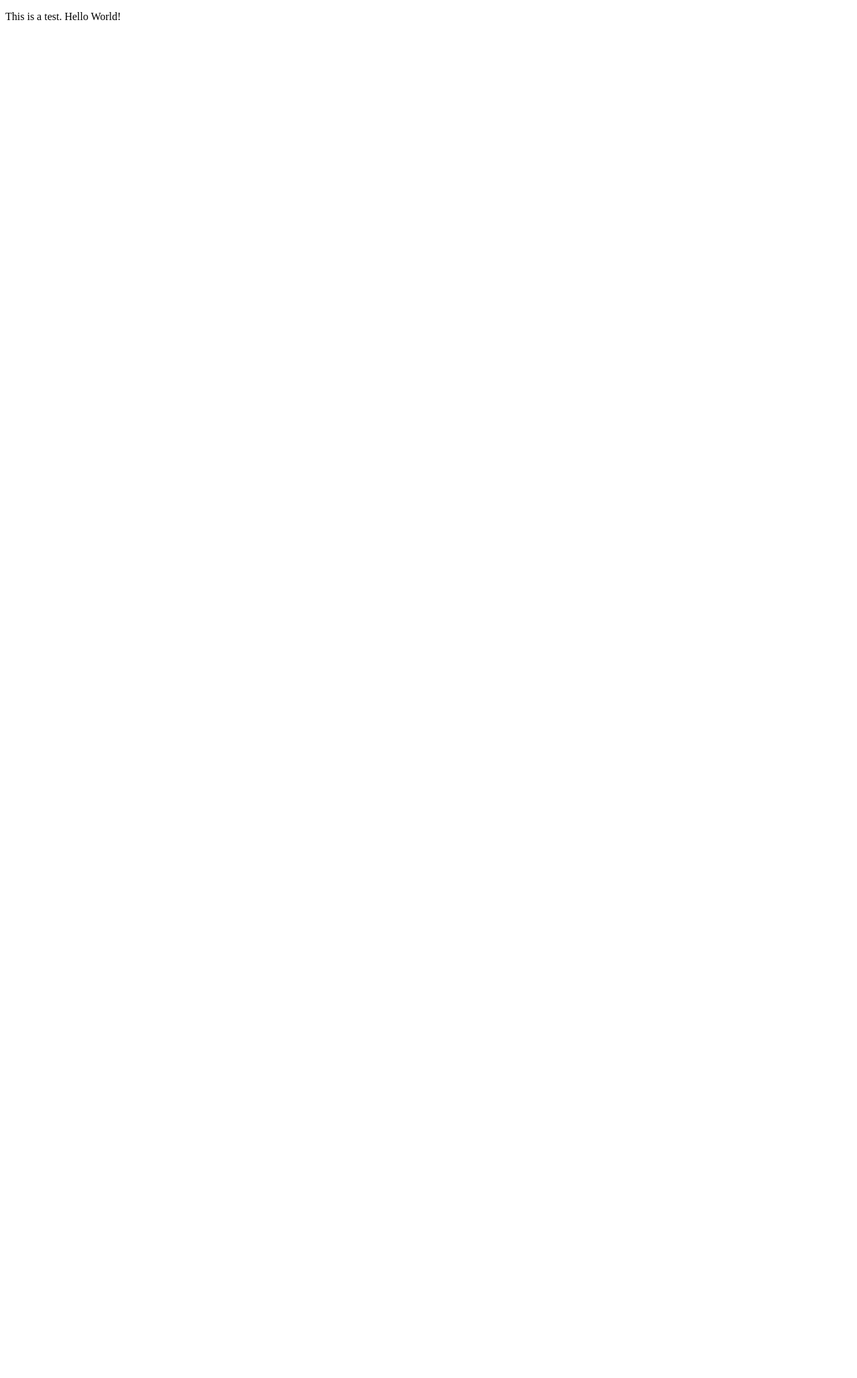
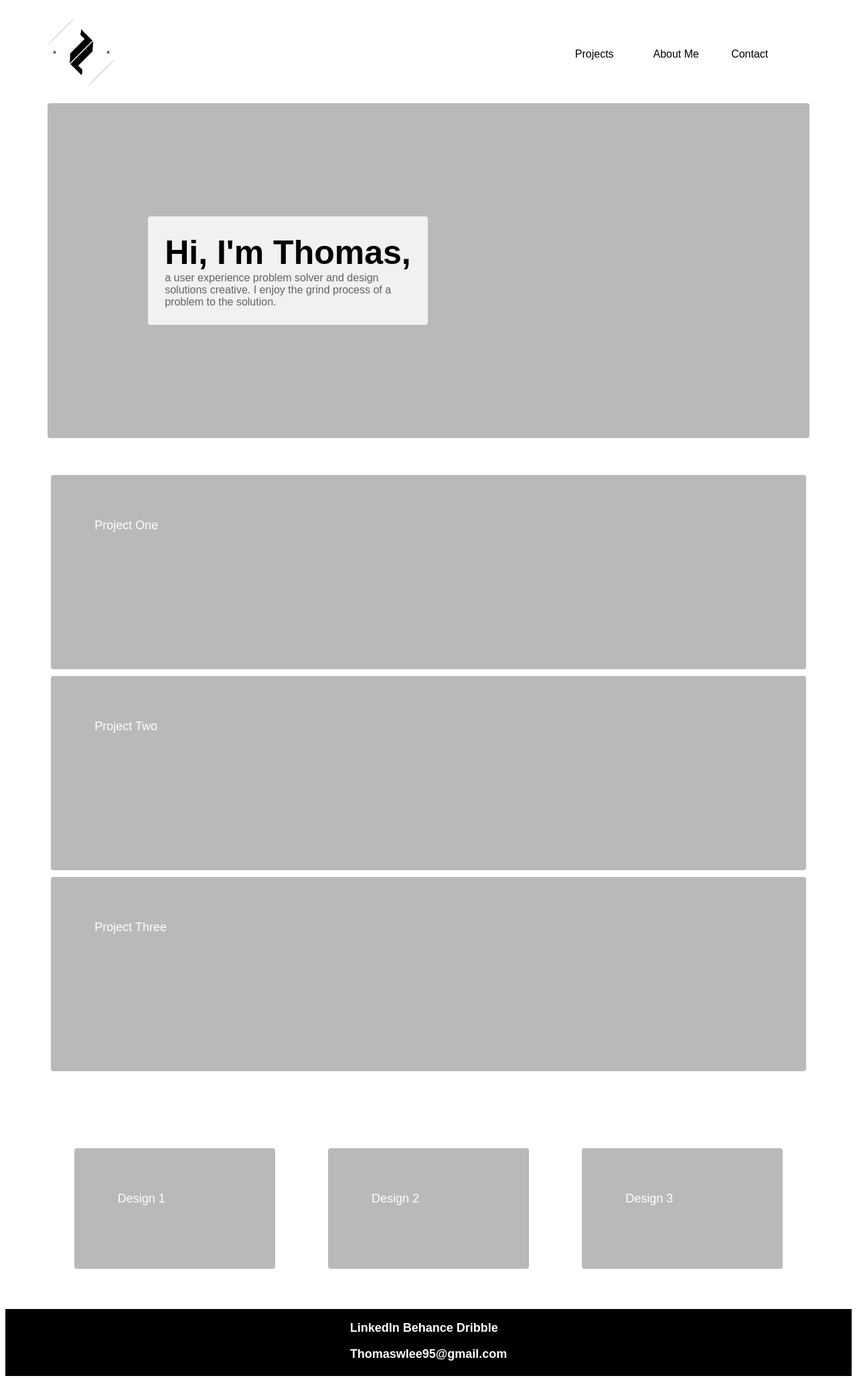
Before and after one commit to thomaswalee/uofm-module-17, a plain HTML site: page index.html in a window 1280 px wide. Shown: the whole page at 67% size. Before the commit the page ends 800 px from the top, so only its background shows below. Drawn offline with Linux system fonts and the light colour scheme.

Commit message:
New HTML/CSS

```diff
--- /dev/null
+++ b/css/style.css
@@ -0,0 +1,188 @@
+/* Navigation */
+
+#navBar {
+  display: flex;
+  flex-direction: row;
+  margin: 0px 5%;
+  align-items: center;
+  justify-content:space-between;
+}
+
+#navigation {
+  display: flex;
+  width: 350px;
+}
+
+#navigation p {
+  cursor: pointer;
+  text-decoration: none;
+  width: 100%;
+}
+
+
+
+/* Hero Grid */
+
+#heroGrid {
+  margin: 0px 5%;
+  height: 500px;
+  margin-bottom: 50px;
+  display: grid;
+  grid-template-rows: 1,;
+  grid-template-columns: 1;
+  grid-template-areas:
+  "featuredProduct";
+}
+
+#featuredProduct {
+  grid-area: featuredProduct;
+  background-color: rgb(185, 185, 185);
+  border-radius: 4px;
+}
+
+#headline {
+  background-color: rgba(255,255,255,0.8);
+  border-radius: 4px;
+  position: absolute;
+  padding: 25px;
+  margin-left: 150px;
+}
+
+.heroGridArea {
+  background-position: center;
+  align-items: center;
+  display: flex;
+  position: relative;
+}
+
+
+
+/* Projects Grid */
+
+#projectsGrid {
+  margin: 0px 5%;
+  display: grid;
+  grid-template-rows: 300px 300px 300px;
+  grid-template-columns: 1fr;
+  grid-template-areas:
+  "pr1"
+  "pr2"
+  "pr3";
+}
+
+#pr1 {
+  grid-area: pr1;
+  background-color: rgb(185, 185, 185);
+  border-radius: 4px;
+}
+
+#pr2 {
+  grid-area: pr2;
+  background-color: rgb(185, 185, 185);
+  border-radius: 4px;
+}
+
+#pr3 {
+  grid-area: pr3;
+  background-color: rgb(185, 185, 185);
+  border-radius: 4px;
+}
+
+.projectsGridArea {
+  margin: 5px;
+  cursor: pointer;
+}
+
+.heading {
+  padding: 65px;
+  height: 50px;
+  color: white;
+  font-size: 18px;
+}
+
+
+
+/* Design Grid*/
+
+#designGrid {
+  margin: 0px 5%;
+  margin-top: 50px;
+  display: grid;
+  align-content: space-between;
+  grid-template-rows: 300px;
+  grid-template-columns: 1fr 1fr 1fr;
+  grid-template-areas:
+  "de1 de2 de3"
+}
+
+#de1 {
+  grid-area: de1;
+  background-color: rgb(185, 185, 185);
+  border-radius: 4px;
+  width: 300px;
+}
+
+#de2 {
+  grid-area: de2;
+  background-color: rgb(185, 185, 185);
+  border-radius: 4px;
+  width: 300px;
+}
+
+#de3 {
+  grid-area: de3;
+  background-color: rgb(185, 185, 185);
+  border-radius: 4px;
+  width: 300px;
+}
+
+.deHeading {
+  padding: 65px;
+  height: 50px;
+  color: white;
+  font-size: 18px;
+}
+
+.designGridArea {
+  margin: auto;
+  cursor: pointer;
+}
+
+
+
+/* Footer */
+
+#footer {
+  background-color: black;
+  height: 100px;
+  display: flex;
+  align-content: center;
+  justify-content: space-around;
+}
+
+
+
+/* Typography */
+
+body {
+  font-family: Arial, Helvetica, sans-serif;
+}
+
+h2 {
+  font-size: 50px;
+  margin: 0px 0px;
+  color: #000000;
+}
+
+h3 {
+  color: white;
+  font-size: 18px;
+}
+
+#headline p {
+  max-width: 350px;
+  font-size: 16px;
+  font-weight: 300;
+  margin: 0px 0px;
+  color: #636364;
+}
--- a/index.html
+++ b/index.html
@@ -1,20 +1,71 @@
 <!DOCTYPE html>
-<html lang="en">
+<html>
 <head>
-    <meta charset="UTF-8">
-    <meta http-equiv="X-UA-Compatible" content="IE=edge">
-    <meta name="viewport" content="width=device-width, initial-scale=1.0">
-
-    <title>Document</title>
-
-    <link href="style.css" type="text/cass" rel="stylesheet">
-
+  <link href="https://fonts.googleapis.com/css?family=Poppins:100,200,300,400,500,600,700,800,900&display=swap" rel="stylesheet">
+  <link href="css/style.css" rel="stylesheet" type="text/css">
+  <title>Thomas Lee | Portfolio</title>
 </head>
-
 <body>
 
-    <p>This is a test. Hello World!</p>
+<!-- Navigation -->
+
+  <nav id="navBar">
+    <h1><img src="images/tl_logo.png" style="width:100px;height:100px;"></h1>
+    <div id="navigation">
+      <p>Projects</p>
+      <p>About Me</p>
+      <p>Contact</p>
+    </div>
+  </nav>
+
+<!-- Hero -->
+
+  <section id="heroGrid">
+    <div id="featuredProduct" class="heroGridArea">
+      <div id="headline">
+        <h2>Hi, I'm Thomas,</h2>
+        <p>a user experience problem solver and design solutions creative.
+           I enjoy the grind process of a problem to the solution. </p>
+      </div>
+    </div>
+  </section>
+
+<!-- UX Content -->
+
+  <section id="projectsGrid">
+    <div id="pr1" class="projectsGridArea">
+      <div class="heading">Project One</div>
+    </div>
+    <div id="pr2" class="projectsGridArea">
+      <div class="heading">Project Two</div>
+    </div>
+    <div id="pr3" class="projectsGridArea">
+      <div class="heading">Project Three</div>
+    </div>
+  </section>
+
+<!-- Graphic Design Content -->
+
+  <section id="designGrid">
+    <div id="de1" class="designGridArea">
+      <div class="deHeading">Design 1</div>
+    </div>
+    <div id="de2" class="designGridArea">
+      <div class="deHeading">Design 2</div>
+    </div>
+    <div id="de3" class="designGridArea">
+      <div class="deHeading">Design 3</div>
+    </div>
+  </section>
+
+<!-- Footer -->
+
+  <section id="footer">
+    <div id="footerContent">
+      <h3>LinkedIn Behance Dribble</h3>
+      <h3>Thomaswlee95@gmail.com</h3>
+    </div>
+  </section>
 
 </body>
-
 </html>
```
Also changed, not shown: images/tl_logo.png (added), style.css (deleted).
